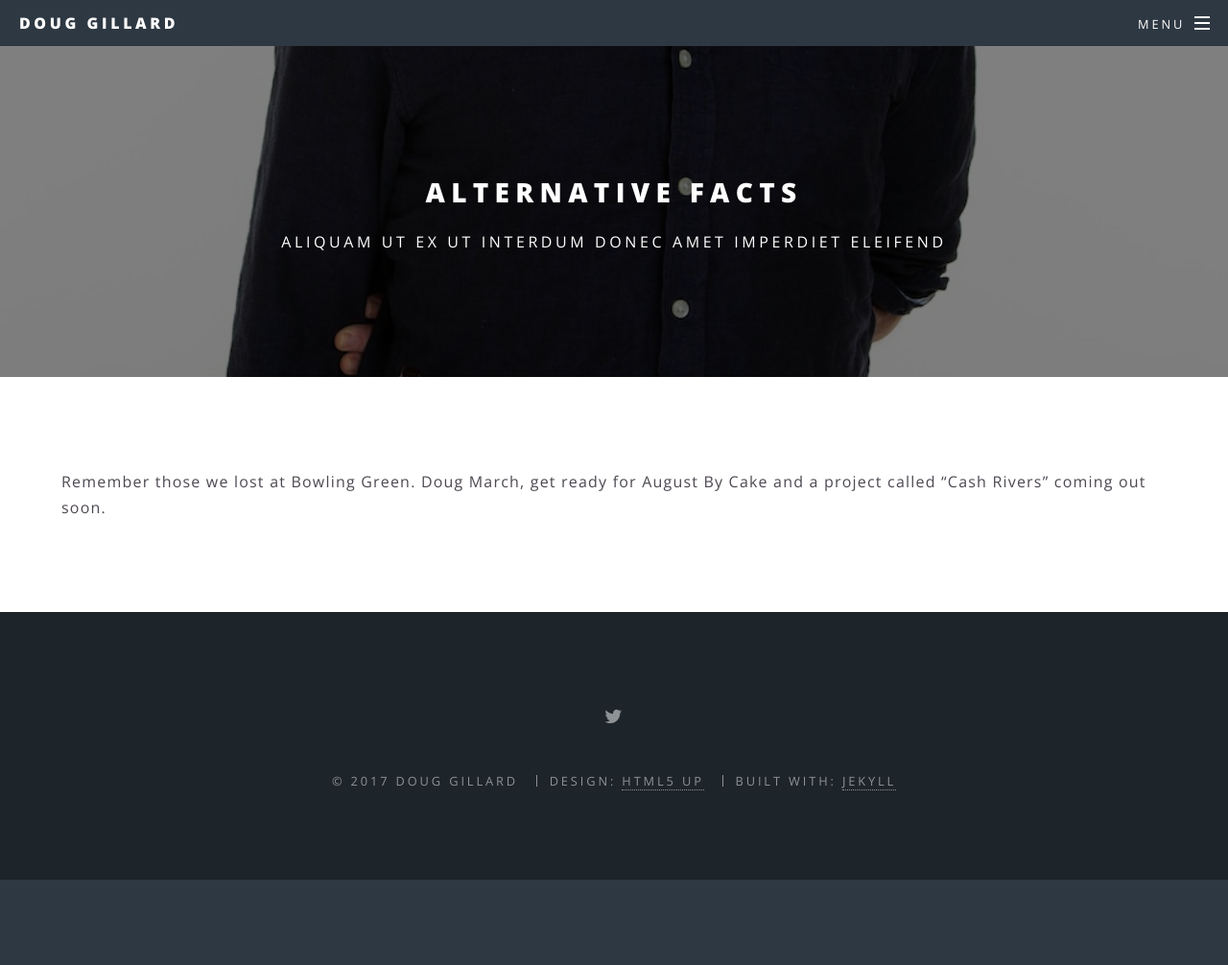
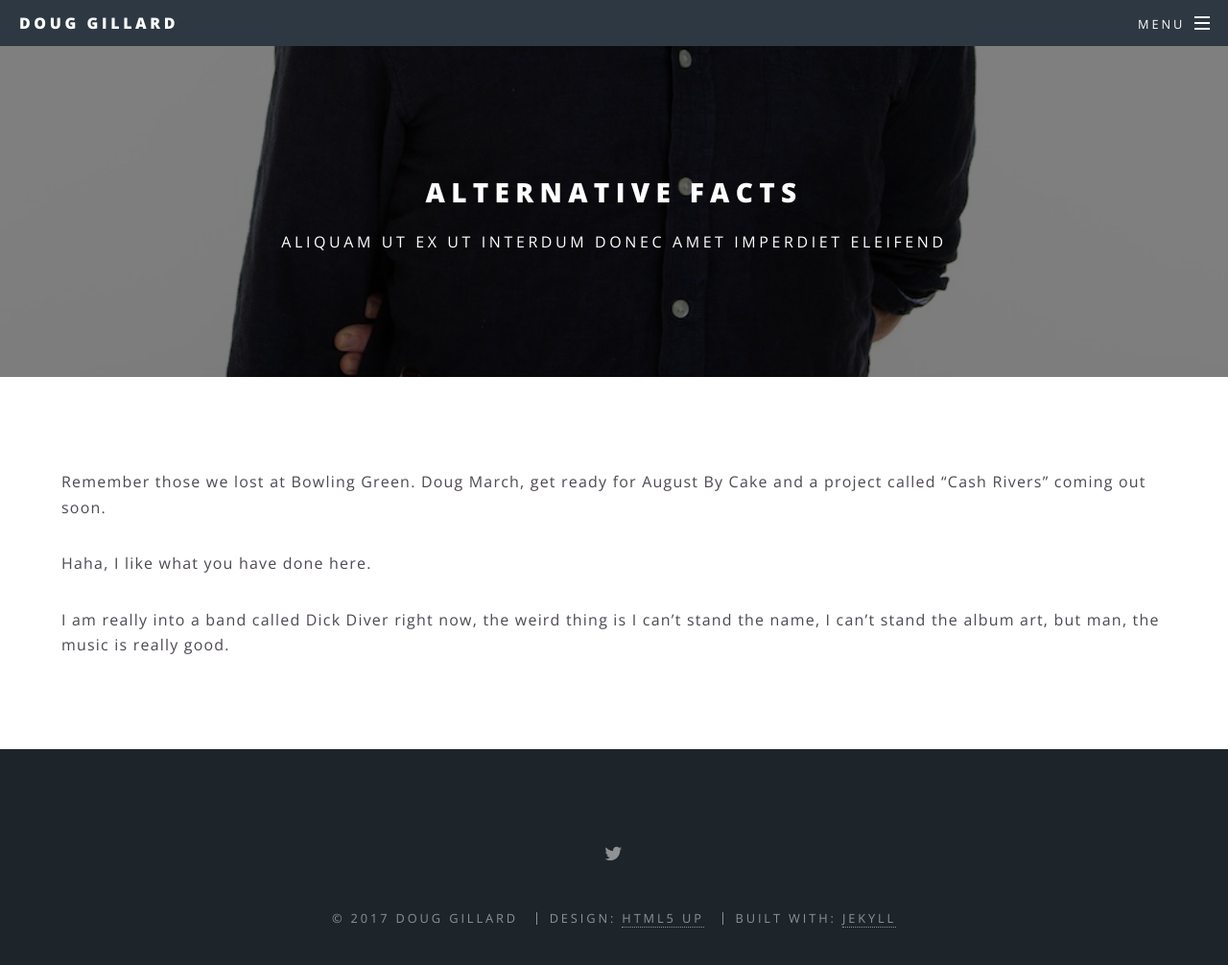
Before and after one commit to marchdoe/douggillardold, a Jekyll site: the page built from new-page.markdown, in a window 1280 px wide and 1060 px high. Shown: the top 1006 px of the window at 96% size. Built offline with Jekyll 4.4.1, drawn with Linux system fonts in a browser that asks for light colours; our own code applies the rules of GitHub Pages for plain Markdown files.

Commit message:
Updated Upcoming Shows and 4 other files

```diff
--- /dev/null
+++ b/Yes this is About. Is this the subheading?.markdown
@@ -0,0 +1,6 @@
+---
+title: About
+date: 2017-02-07 15:41:00 Z
+---
+
+doug is a person making music in new york and other places. Also touring a lot. he was born in 1892 in a sharecropper's outhouse and learned to play by stretching a piece of cornsilk across a possum carcass, pressing down on the atrophied teats for frets. the sound wasn;t bad, and rumor has it Johnny B. Goode took guitar lessons from him upom hearing the possum-tar.
--- a/_posts/2017-02-07-testing-this-out-here-to-see-if-its-viable-and-it-looks-like-it-is.markdown
+++ b/_posts/2017-02-07-testing-this-out-here-to-see-if-its-viable-and-it-looks-like-it-is.markdown
@@ -3,4 +3,4 @@ title: testing this out here to see if its viable and it looks like it is.
 date: 2017-02-07 02:39:00 Z
 ---
 
-## ## testing this out here to see if its viable and it looks like it is.
+## testing this out here to see if its viable and it looks like it is.
--- a/new-page.markdown
+++ b/new-page.markdown
@@ -1,7 +1,12 @@
 ---
 title: Alternative Facts
 date: 2017-02-07 02:50:00 Z
+position: 3
 ---
 
 Remember those we lost at Bowling Green.
 Doug March, get ready for August By Cake and a project called "Cash Rivers" coming out soon.
+
+Haha, I like what you have done here.
+
+I am really into a band called Dick Diver right now, the weird thing is I can't stand the name, I can't stand the album art, but man, the music is really good.
--- /dev/null
+++ b/the-music.markdown
@@ -0,0 +1,5 @@
+---
+title: The Music
+date: 2017-02-07 15:41:00 Z
+position: 1
+---
```
Also changed, not shown: upcoming-shows.markdown (added, +8 -0 lines).
